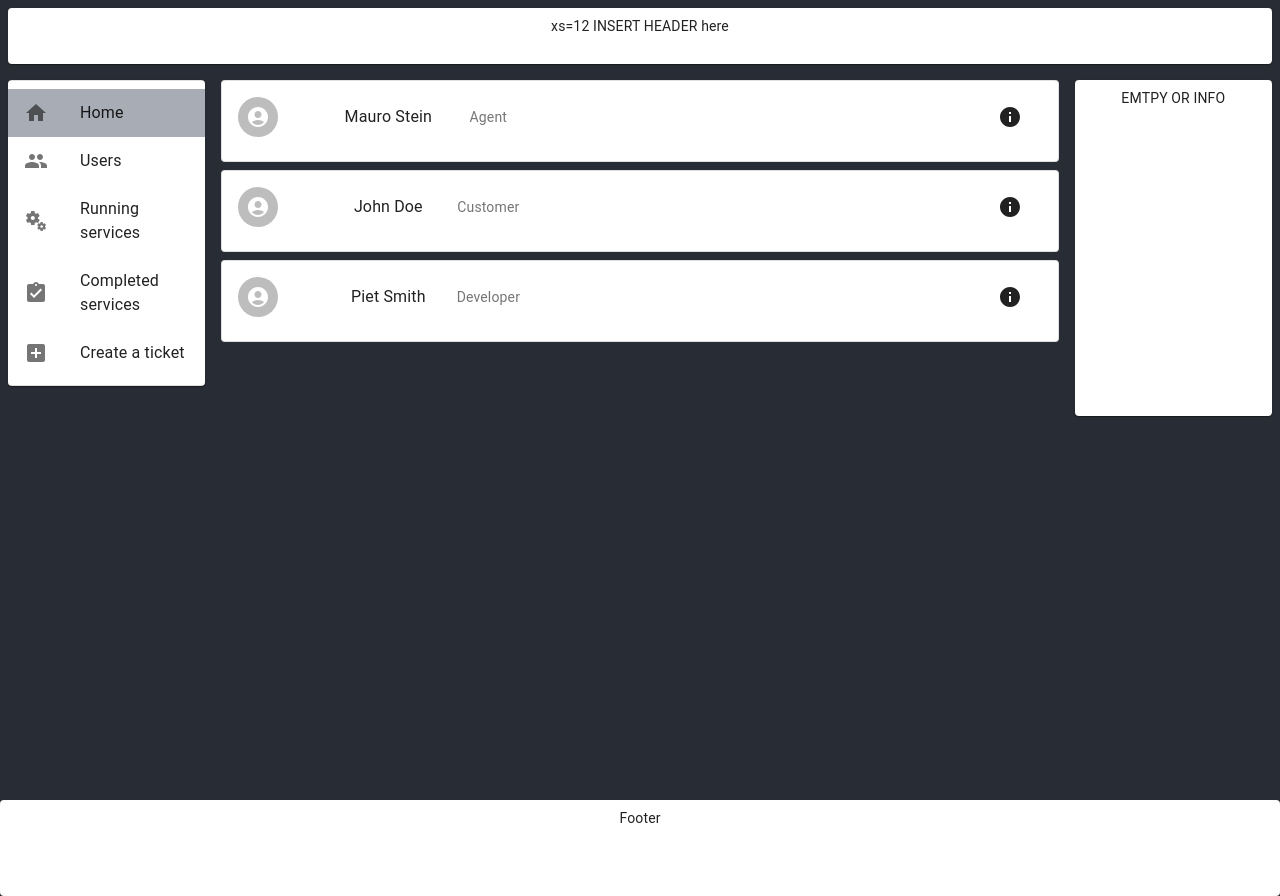
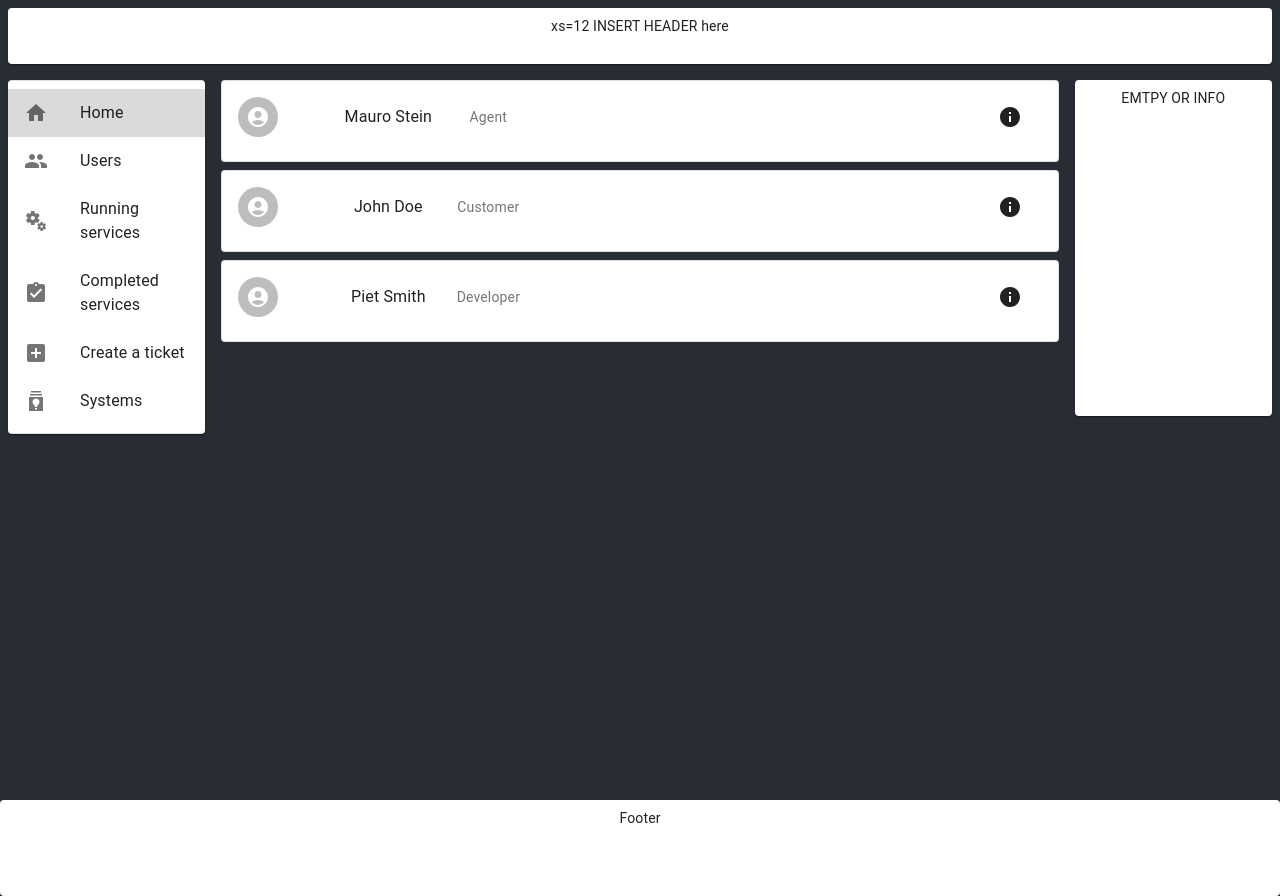
Before and after one commit to wi19b087/IT-Change-tool-frontend, a React (Create React App) app: page / in a window 1280 px wide. Built offline with nearby package versions, Linux system fonts and the light colour scheme.

Commit message:
enhance sidenav

```diff
--- a/src/SideNav.js
+++ b/src/SideNav.js
@@ -20,6 +20,7 @@ import GroupIcon from "@mui/icons-material/Group";
 import MiscellaneousServicesIcon from "@mui/icons-material/MiscellaneousServices";
 import AddBoxIcon from "@mui/icons-material/AddBox";
 import AssignmentTurnedInIcon from "@mui/icons-material/AssignmentTurnedIn";
+import BatchPredictionSharpIcon from "@mui/icons-material/BatchPredictionSharp";
 
 const drawerWidth = 240;
 
@@ -30,7 +31,7 @@ const useStyles = makeStyles((theme) => ({
     flexDirection: "column",
   },
   selectedItem: {
-    backgroundColor: "#A8ACB5",
+    backgroundColor: "#DADADA",
   },
   // necessary for content to be below app bar
   toolbar: theme.mixins.toolbar,
@@ -103,6 +104,17 @@ function SideNav(props) {
             </ListItemIcon>
             <ListItemText primary={"Create a ticket"} />
           </ListItem>
+          <ListItem
+            button
+            key={"Systems"}
+            className={focused === "Systems" ? classes.selectedItem : null}
+            onFocus={() => setFocused("Systems")}
+          >
+            <ListItemIcon>
+              <BatchPredictionSharpIcon />
+            </ListItemIcon>
+            <ListItemText primary={"Systems"} />
+          </ListItem>
         </List>
         <Divider />
       </Paper>
```
